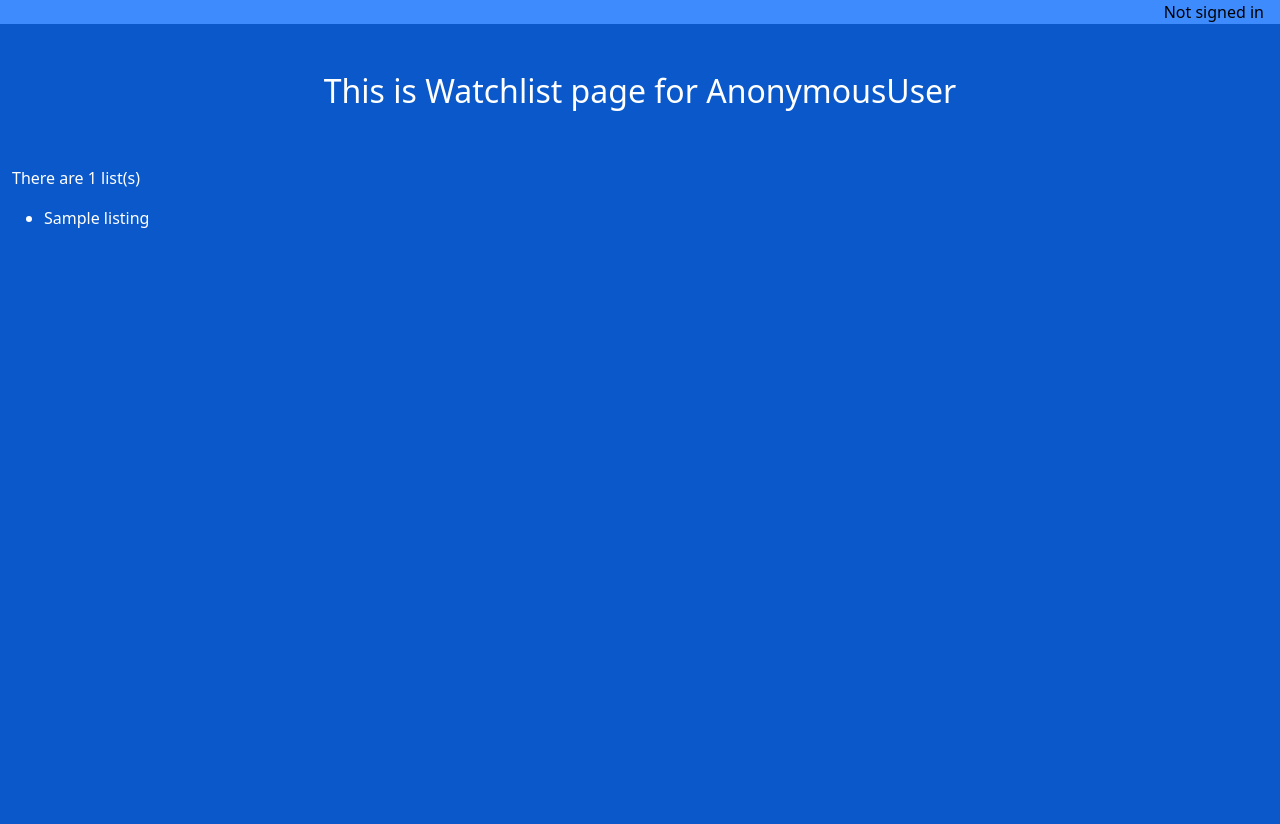
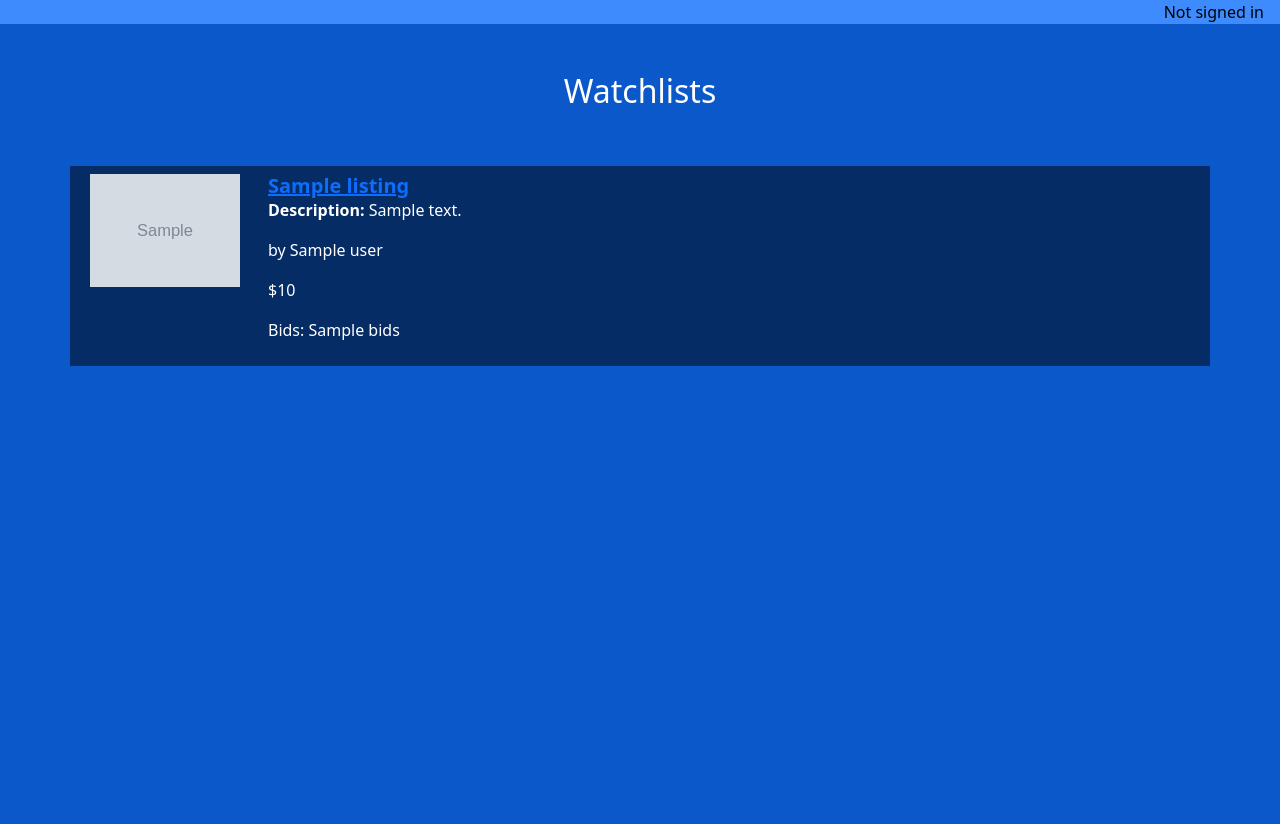
Before and after one commit to new-3/cs50-commerce2, a Django app: template auctions/templates/auctions/watchlist.html in a window 1280 px wide. Shown: the part 56-880 px from the top of the page. Run offline with Django 3.2, Linux system fonts and the light colour scheme; the template is opened without the code that fills it: most values are stand-ins (such as "Sample title", 1, 10 or a date in 2020); grey boxes marked "Sample" are stand-in pictures.

Commit message:
Feat: Watchlist - User can add/remove watchlist from listing page - User can visit their watchlists page through top bar - User's watchlists count is displayed at top bar if any

```diff
--- a/auctions/static/auctions/styles.css
+++ b/auctions/static/auctions/styles.css
@@ -66,3 +66,14 @@ div.listing_img_container {
 img.listing_img {
    max-height: 100%;
 }
+
+.circle {
+  width: 30px;
+  height: 30px;
+  font-size: 10px;
+  background-color: #3d8bfd;
+  border-radius: 50%;
+  display: flex;
+  align-items: center;
+  justify-content: center;
+}
--- a/auctions/templates/auctions/layout.html
+++ b/auctions/templates/auctions/layout.html
@@ -26,9 +26,12 @@
               <!-- WatchList -->
               {% if user.is_authenticated %}
               <a class="nav-link" href="{% url 'watchlist' %}">WatchList</a>
+                {% if user.watchlists.count > 0 %}
+                  <a class="nav-link" href="{% url 'watchlist' %}">
+                    <span class="circle">{{ user.watchlists.count}}</span></a>
+                {% endif %}
               {% else %}
-              <a class="nav-link disabled" href="{% url 'watchlist' %}"
-              data-toggle="tooltip" data-placement="bottom" title="Tooltip on bottom">WatchList</a>
+              <a class="nav-link disabled" href="">WatchList</a>
               {% endif %}
               <!-- Watchlist End-->
               <a class="nav-link" href="{% url 'category' %}">Categories</a>
--- a/auctions/templates/auctions/watchlist.html
+++ b/auctions/templates/auctions/watchlist.html
@@ -1,12 +1,26 @@
 {% extends "auctions/layout.html" %}
-
+{% load static %}
 {% block body %}
-<h2 class="text-center py-5">This is Watchlist page for {{ user }}</h2>
-<p>There are {{count}} list(s)</p>
-<ul>
-    {% for listing in watchlists %}
-    <li>{{ listing}}</li>
-    {% endfor %}
-</ul>
+<h2 class="text-center py-5">Watchlists</h2>
+{% for listing in watchlists %}
+<div class="container-lg my-2 bd-blue-800" >
+    <div class="row">
+        <div class="p-2 col-sm-4 col-lg-2">
+            {% if listing.image_url %}
+            <a href="{% url 'listing' %}?id={{ listing.id }}"><img class="d-block align-middle mx-auto" src="{{ listing.image_url }}", style="max-width:150px; max-height:150px; width: auto; height: auto;object-fit: contain;" alt="no image"></a>
+            {% else %}
+            <a href="{% url 'listing' %}?id={{ listing.id }}"><img class="d-block align-middle mx-auto" src="{% static 'auctions/images/noimg.svg' %}" style="width:150px; height: 150px;"></a>
+            {% endif %}
+        </div>
+        <div class="p-2 col-sm-4 col-lg">
+            <a href="{% url 'listing' %}?id={{ listing.id }}"><h5 class="card-title"><strong>{{ listing.title }}</strong></h5></a>
+            <p><strong>Description: </strong>{{ listing.desc }}</p>
+            <p>by {{ listing.user }}</p>
+            <p>${{ listing.start_price }}</p>
+            <p>Bids: {{ listing.bids }}</p>
+        </div>
+    </div>
+</div>
+{% endfor %}
 
 {% endblock %}
```
Also changed, not shown: auctions/templates/auctions/index.html (+8 -6 lines), auctions/templates/auctions/listing.html (+11 -1 lines), auctions/views.py (+17 -8 lines).
